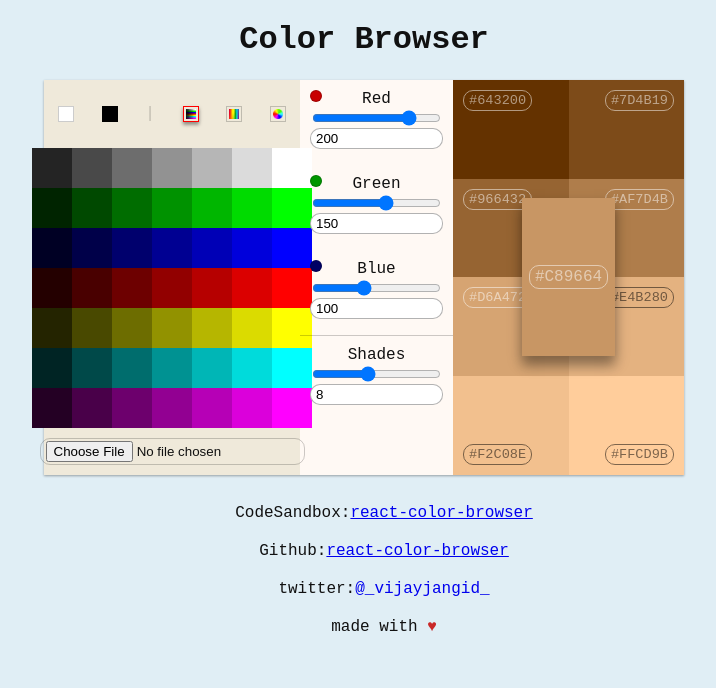
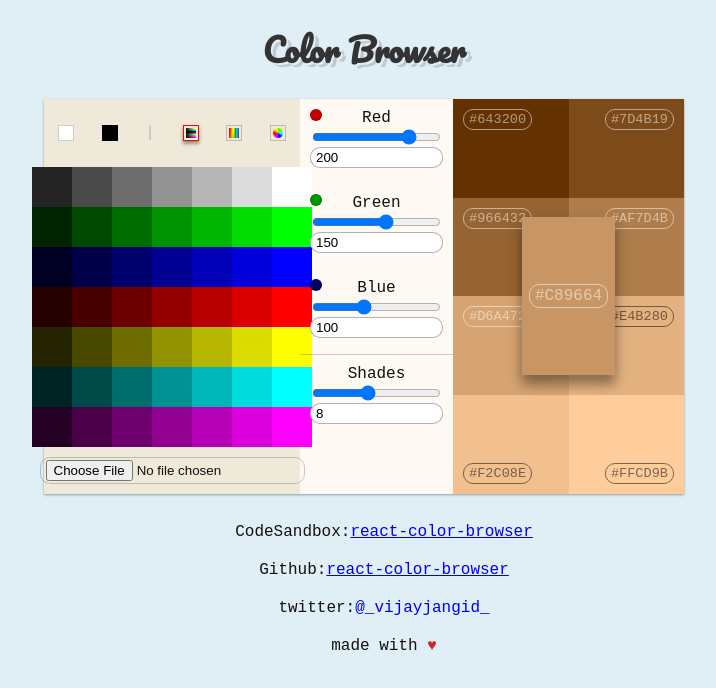
Before and after one commit to vijayjangid/react-color-browser, a React app: page / in a window 1280 px wide. Shown: the whole page, without its empty margins (276-992 px from the left). Built offline with nearby package versions, Linux system fonts and the light colour scheme; a web font is replaced by a local one.

Commit message:
updated title font

```diff
--- a/public/index.html
+++ b/public/index.html
@@ -98,6 +98,10 @@
       href="https://fonts.googleapis.com/css?family=B612+Mono&display=swap"
       rel="stylesheet"
     />
+    <link
+      href="https://fonts.googleapis.com/css?family=Pacifico&display=swap"
+      rel="stylesheet"
+    />
     <title>Color Browser</title>
   </head>
 
--- a/src/styles.css
+++ b/src/styles.css
@@ -5,6 +5,11 @@ body {
 .App {
   font-family: "B612 Mono", monospace;
   text-align: center;
+}
+.App > h1 {
+  font-family: "Pacifico", cursive;
+  color: #333333;
+  text-shadow: 2px 2px 0px #e0eef5, 5px 4px 0px rgba(0, 0, 0, 0.15);
 }
 #app-footer ul {
   list-style: none;
```
